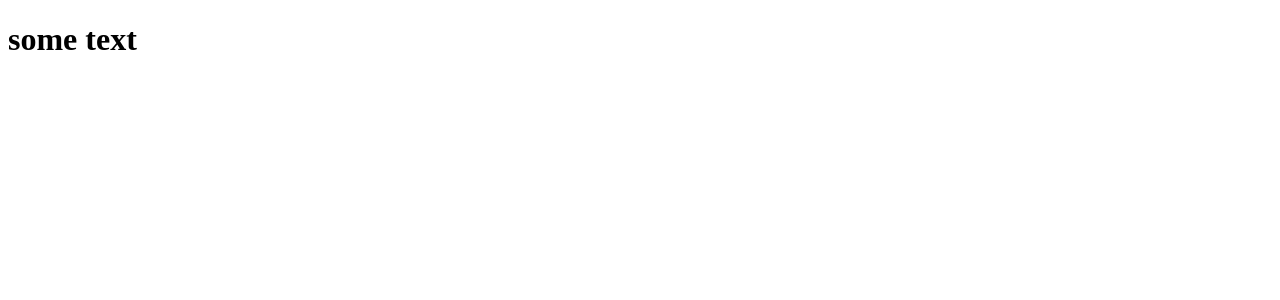
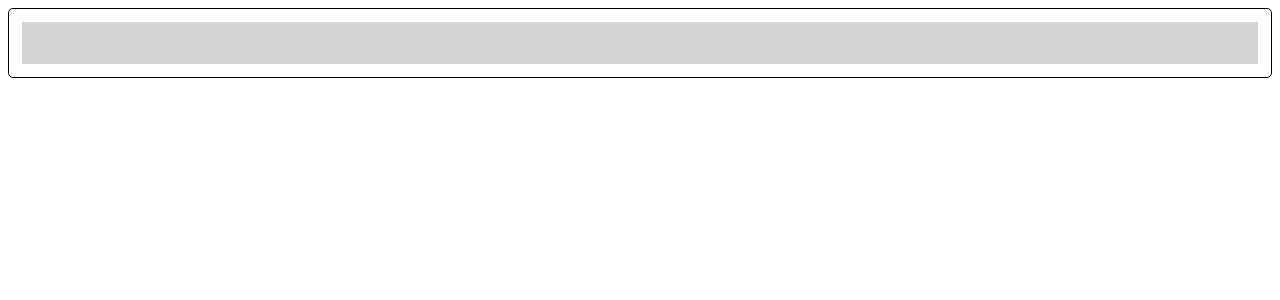
Before and after one commit to tramallo/exercise-emoji_todo_list, a React (Vite) app: page / in a window 1280 px wide. Shown: the top 300 px of the page. Built offline with nearby package versions, Linux system fonts and the light colour scheme.

Commit message:
created ComboBox component || added test ComboBox to app

```diff
--- a/src/App.tsx
+++ b/src/App.tsx
@@ -1,3 +1,20 @@
+import { useState } from "react";
+
+import NewTodo from "./components/NewTodo";
+import TodosList from "./components/TodosList";
+import { Todo } from "./utils/schemas";
+
 export default function App() {
-  return ( <h1>some text</h1> )
+  const [ todos, setTodos ] = useState<Todo[]>([])
+
+  const addTodo = (newTodo: Todo) => {
+    setTodos([...todos, newTodo])
+  }
+
+  return (
+    <div className="app">
+      <NewTodo onNewTodo={addTodo}/>
+      <TodosList todos={todos} />
+    </div>
+  )
 }
--- /dev/null
+++ b/src/components/ComboBox.css
@@ -0,0 +1,69 @@
+:root {
+    --combo-box-hovering-color: gray;
+    --combo-box-focus-color: darkgreen;
+    --combo-box-padding: 1%;
+    --combo-box-text-background-color: lightgray;
+    --combo-box-font-size: 16px;
+    --combo-box-font-family: Arial, Helvetica, sans-serif;
+}
+
+.container {
+    margin: 0;
+    outline: none;
+    border: solid 1px;
+    border-radius: 5px;
+    padding: var(--combo-box-padding);
+    position: relative; /* makes this element as the position context for the childs */
+}
+.container:focus-within .optionsList {
+    visibility: visible;
+}
+
+.inputField {
+    width: 100%;
+    margin: 0;
+    box-sizing: border-box;
+    padding: var(--combo-box-padding);
+    border: none;
+    outline: none;
+
+    font-size: var(--combo-box-font-size);
+    font-family: var(--combo-box-font-family);
+    background-color: var(--combo-box-text-background-color);
+}
+.inputField:hover {
+    background-color: var(--combo-box-hovering-color);
+}
+.inputField:focus {
+    background-color: var(--combo-box-focus-color);
+}
+
+.optionsList {
+    position: absolute; /* sets the list out of the normal flow */
+    box-sizing: border-box;
+    margin: 0;
+    padding: calc(var(--combo-box-padding) / 2) 0;
+
+    width: calc(100% - var(--combo-box-padding) * 2);
+
+    border-top: dashed 1px;
+    list-style-type: none;
+
+    visibility: hidden;
+    background-color: var(--combo-box-text-background-color);
+}
+
+.optionsList li {
+    padding: 0 var(--combo-box-padding);
+
+    font-family: var(--combo-box-font-family);
+    font-size: var(--combo-box-font-size);
+    cursor: pointer;
+    outline: none;
+}
+.optionsList li:hover {
+    background-color: var(--combo-box-hovering-color);
+}
+.optionsList li:focus {
+    background-color: var(--combo-box-focus-color);
+}
--- /dev/null
+++ b/src/components/ComboBox.tsx
@@ -0,0 +1,85 @@
+import "./ComboBox.css";
+import { useState } from "react";
+
+/** -- ComboBox
+ * One-liner input field that reveals a list of selectable options when focused.
+ * The selected option will be a parameter of the onSelect() event callback func.
+ *
+ * @optionValues the list of selectable options
+ * @onSelect the event callback funcion fired when a list element is selected
+ * @allowCustomInput ---
+ */
+export type ComboBoxProps = {
+  optionValues: string[];
+  onSelect: (newValue: string) => void;
+  options?: {
+      placeholder?: string;
+      allowNullish?: boolean;
+      allowCustomInput?: boolean;
+  };
+};
+
+export default function ComboBox({
+  optionValues,
+  onSelect,
+  options,
+}: ComboBoxProps) {
+  const [selectedValue, setSelectedValue] = useState("");
+
+  const inputFieldEnterHandler = (e: React.KeyboardEvent<HTMLInputElement>) => {
+    //ignore non-enter presses
+    if (e.key != "Enter") {
+      return;
+    }
+
+    //ignore nullish values when allowNullish = false
+    if (!selectedValue && !options?.allowNullish) {
+      return;
+    }
+
+    onSelect(selectedValue);
+  };
+
+  const optionClickHandler = (
+    e: React.MouseEvent<HTMLLIElement, MouseEvent>
+  ) => {
+    const optionContent = (e.target as HTMLLIElement).innerText;
+    setSelectedValue(optionContent);
+    onSelect(optionContent);
+  };
+
+  const optionEnterHandler = (e: React.KeyboardEvent<HTMLLIElement>) => {
+    //ignore non-enter presses
+    if (e.key != "Enter") {
+        return;
+    }
+
+    const optionContent = (e.target as HTMLLIElement).innerText;
+    setSelectedValue(optionContent);
+    onSelect(optionContent);
+  }
+
+
+  return (
+    <div className="container">
+      <input
+        className="inputField"
+        placeholder={options?.placeholder ?? ""}
+        value={selectedValue}
+        onChange={(e) => setSelectedValue(e.target.value)}
+        onKeyDown={inputFieldEnterHandler}
+        disabled={!(options?.allowCustomInput ?? true)}
+      />
+      <ul className="optionsList">
+        {optionValues.map((opValue, index) => (
+          <li
+            key={index}
+            tabIndex={0}
+            onClick={optionClickHandler}
+            onKeyDown={optionEnterHandler}
+          >{opValue}</li>
+        ))}
+      </ul>
+    </div>
+  );
+}
--- /dev/null
+++ b/src/components/NewTodo.tsx
@@ -0,0 +1,30 @@
+import { useState } from "react"
+
+import { Todo } from "../utils/schemas"
+import ComboBox from "./ComboBox"
+
+export type NewTodoProps = {
+    onNewTodo: (newTodo: Todo) => void
+    options?: {
+        emojiSuggestions?: string[]
+        nameSuggestions?: string[]
+    }
+}
+
+export default function NewTodo({ onNewTodo }: NewTodoProps) {
+    const [ emoji, setEmoji ] = useState('')
+    const [ name, setName ] = useState('')
+
+    const setSeleted = (selected: string) => {
+        console.log(selected)
+        setName(selected)
+    }
+
+    return (
+        <>
+            {name}
+
+            <ComboBox optionValues={['hola', 'we', 'ke', 'ase']} onSelect={setSeleted} options={{allowNullish: true}} />
+        </>
+    )
+}
--- /dev/null
+++ b/src/components/TodosList.tsx
@@ -0,0 +1,15 @@
+import { Todo } from "../utils/schemas";
+
+export type TodosListProps = {
+  todos: Todo[];
+};
+
+export default function TodosList({ todos }: TodosListProps) {
+  return (
+    <ul>
+      {todos.map((todo) => (
+        <li>{todo.name}</li>
+      ))}
+    </ul>
+  );
+}
--- /dev/null
+++ b/src/utils/schemas.ts
@@ -0,0 +1,3 @@
+export type Todo = {
+    name: string
+}
```
